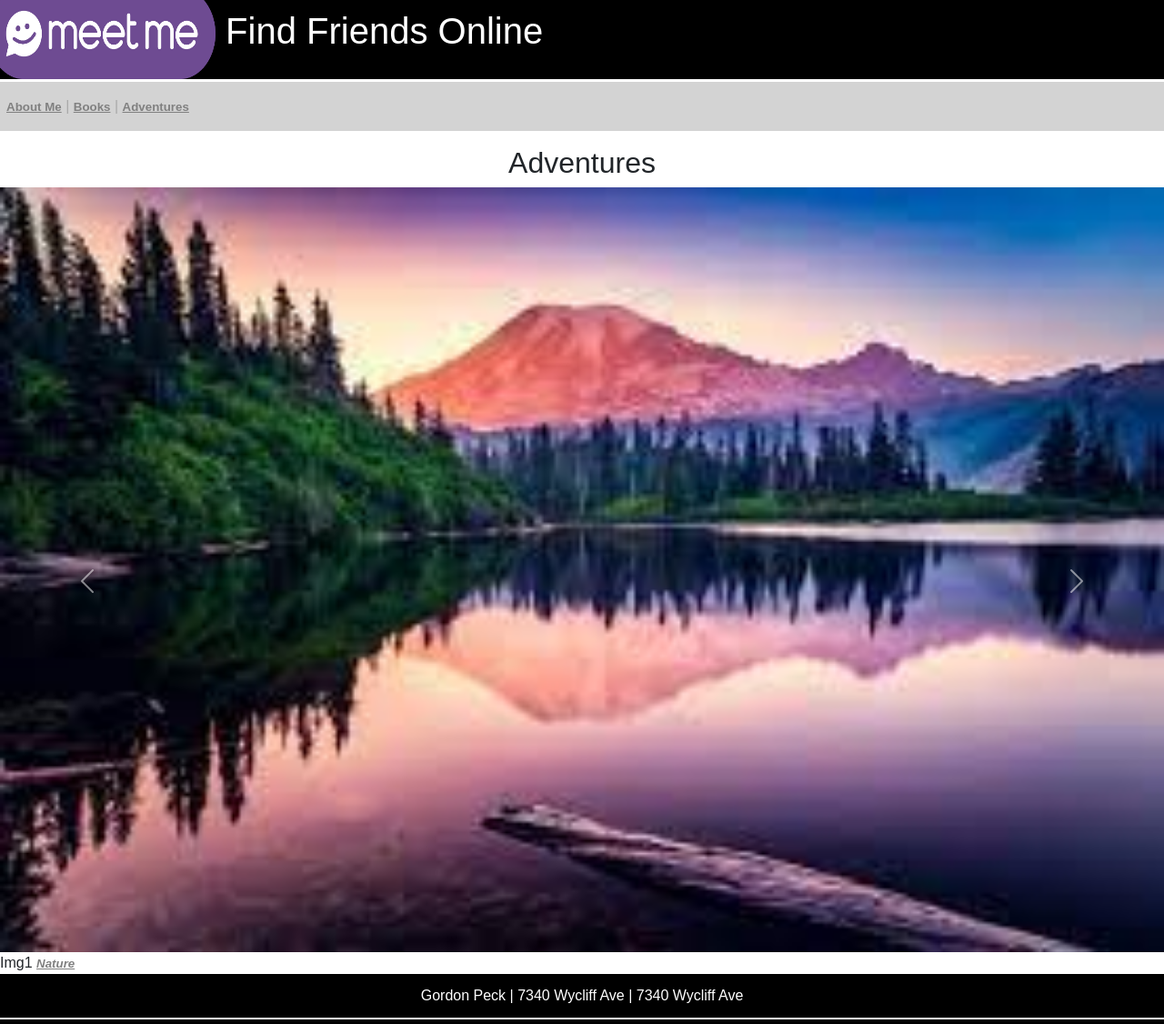
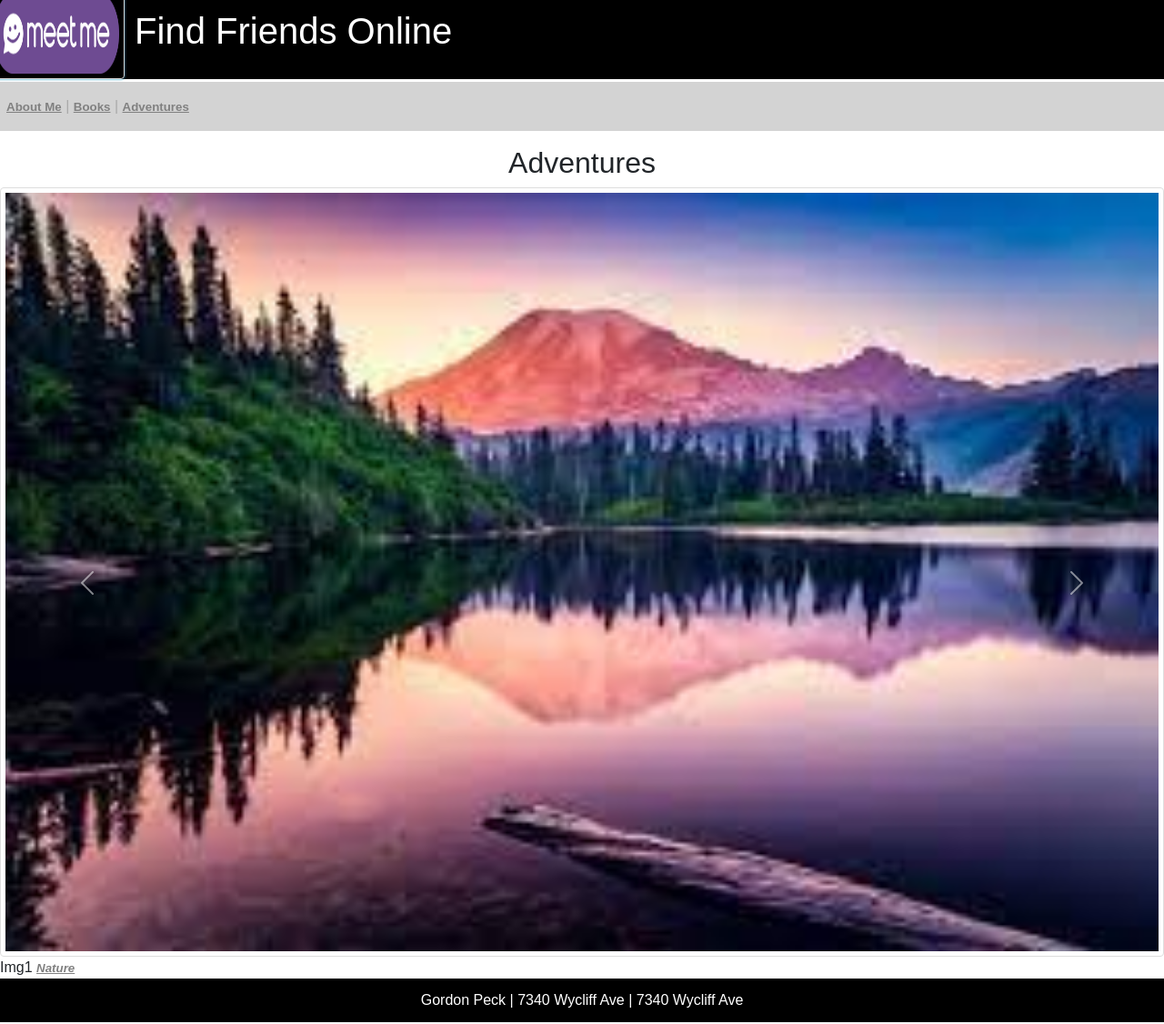
Before and after one commit to tanishqshukla/1-html-review-tanishqshukla, a PHP site: page /adventures.html in a window 1280 px wide. Shown: the whole page at 91% size. Run offline with PHP 8.4, Linux system fonts and the light colour scheme.

Commit message:
commit CSS final

```diff
--- a/public/css/style.css
+++ b/public/css/style.css
@@ -11,6 +11,16 @@
    border: 10px;
 }
 
+img {
+  border: 1px solid #ddd;
+  border-radius: 4px;
+  padding: 5px;
+  width: 150px;
+}
+
+img:hover {
+  box-shadow: 0 0 2px 1px rgba(0, 140, 186, 0.5);
+}
 
 nav{
   background-color: lightgray; color : darkgray;
--- a/public/index.html
+++ b/public/index.html
@@ -53,7 +53,8 @@
       <div class="col-xs-12">
         <div class="col-sm-12">
           <div class="col-lg-3">
-<p><img src="img/18.jpg" class="mx-auto d-block" height="200px" width="300px"><figcaption>Random User Generator <cite><a href="https://yt3.ggpht.com/ytc/AKedOLRyjJBpITMHrOd5uBG3H8GbiDmP6InaEGy_0w-0cw=s900-c-k-c0x00ffffff-no-rj">Random Image</a></cite></figcaption></p>
+<p>
+  <a target="_blank" href="img/18.jpg">  <img src="img/18.jpg" class="mx-auto d-block" height="200px" width="300px"></a><figcaption>Random User Generator <cite><a href="https://yt3.ggpht.com/ytc/AKedOLRyjJBpITMHrOd5uBG3H8GbiDmP6InaEGy_0w-0cw=s900-c-k-c0x00ffffff-no-rj">Random Image</a></cite></figcaption></p>
           </div></div></div></div>
     </div>
 <br> <hr>
```
